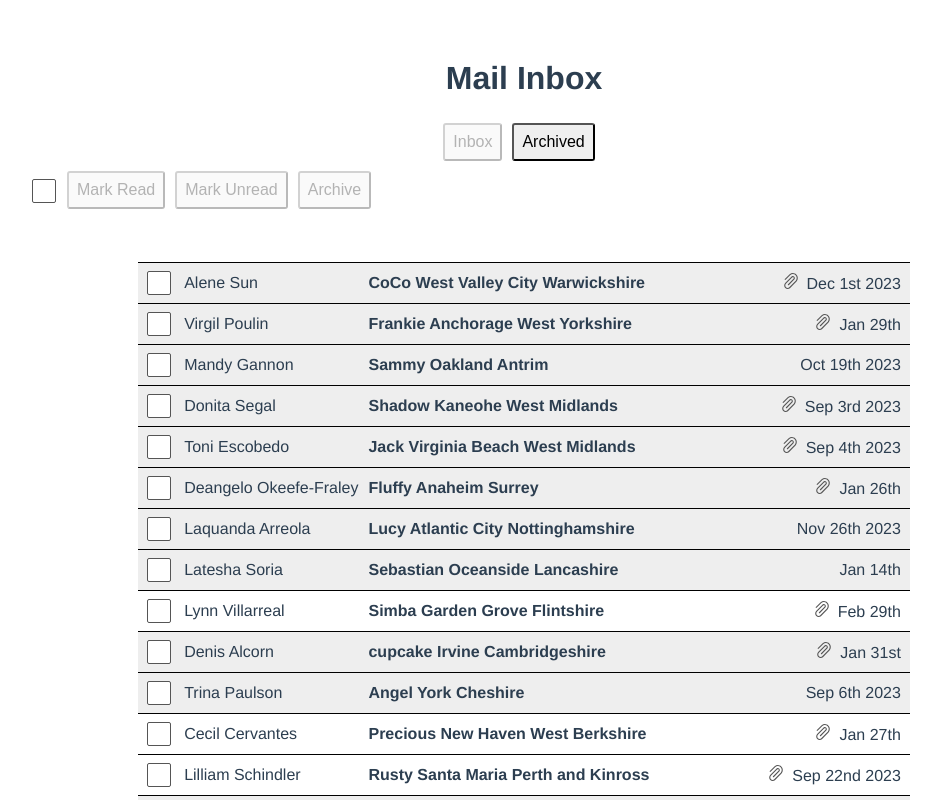
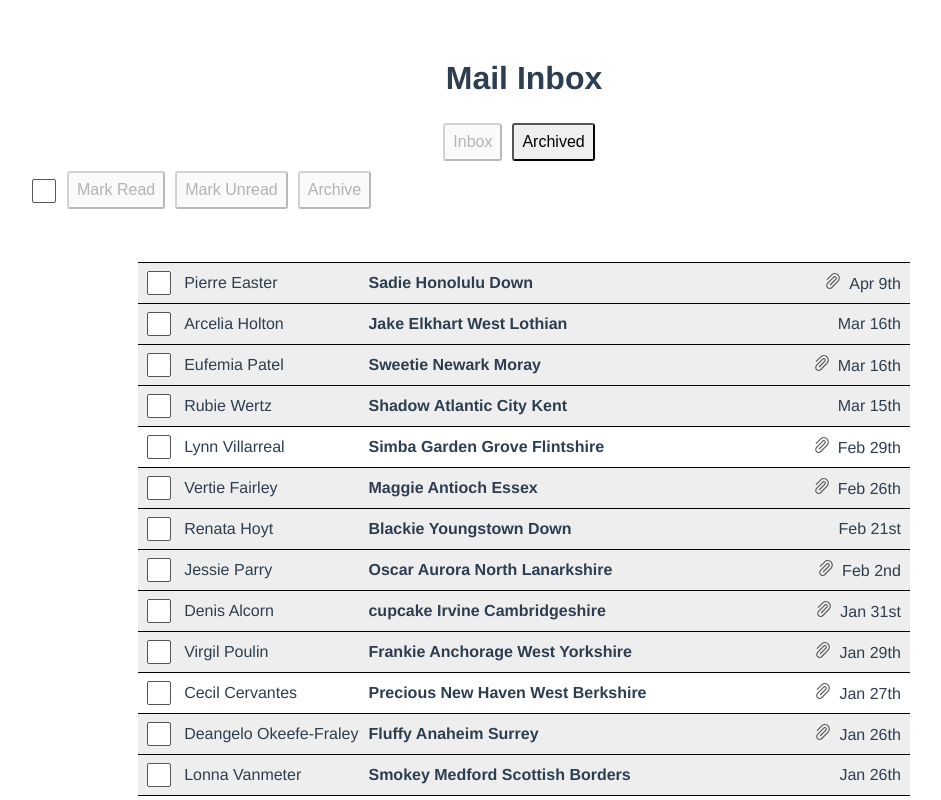
Before and after one commit to jolka-ef/mail, a Vue app: page / in a window 1280 px wide. Shown: the top 800 px of the page, without its empty margins (116-1057 px from the left). Built offline with nearby package versions, Linux system fonts and the light colour scheme; data requests are answered from the project's data file.

Commit message:
bugfix : update changed sentAt property in code to sendDate

```diff
--- a/src/components/MailTable.vue
+++ b/src/components/MailTable.vue
@@ -85,7 +85,7 @@ export default {
   computed: {
     sortedEmails() {
       return this.emails.sort((emailA, emailB) => {
-        return emailA.sentAt < emailB.sentAt ? 100 : -1;
+        return emailA.sendDate < emailB.sendDate ? 100 : -1;
       });
     },
     filteredEmails() {
```
